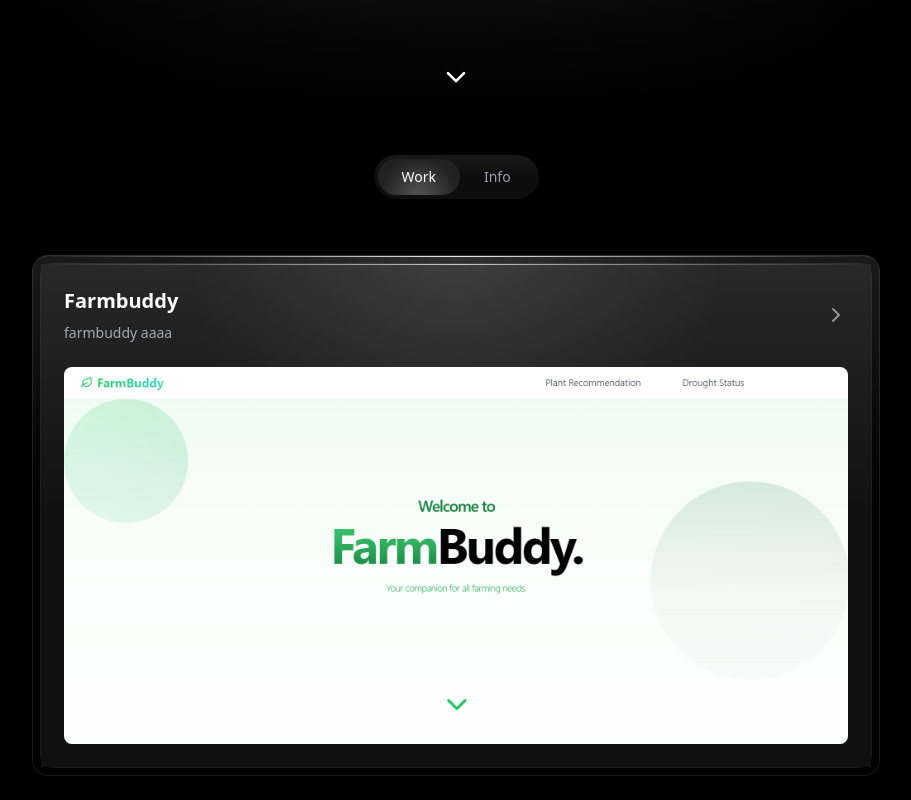
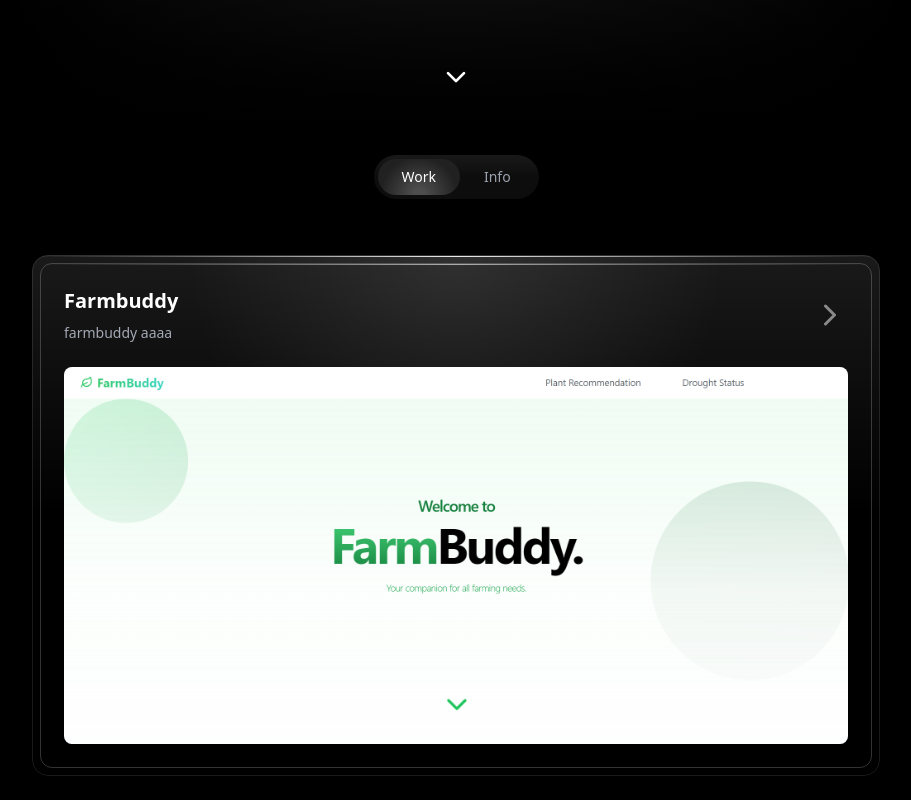
Before and after one commit to Zraffens/portfolio, a React (Create React App) app: page / in a window 1280 px wide. Shown: the part 677-1477 px from the top of the page, without its empty margins (184-1095 px from the left). Built offline with nearby package versions, Linux system fonts and the light colour scheme.

Commit message:
added some animations to the icon and fixed the border color

```diff
--- a/src/components/showcase.jsx
+++ b/src/components/showcase.jsx
@@ -31,10 +31,31 @@ const ProjectShowcase = ({ title, subtitle, projectImage, themeColor }) => {
         <div className="absolute inset-[16px] rounded-2xl bg-black" />
 
         {/* Inner border with gap */}
-        <div className="absolute inset-[8px] rounded-xl border border-white/10">
-          <div className="absolute inset-0 bg-[#111]" />
-          <div className="absolute top-0 left-0 right-0 h-[1px] bg-gradient-to-r from-transparent via-white/70 to-transparent" />
-        </div>
+        <motion.div
+          className="absolute inset-[8px] rounded-xl border"
+          initial={{ borderColor: "rgba(255, 255, 255, 0.2)" }}
+          animate={{
+            borderColor: isHovered
+              ? "rgba(255, 255, 255, 0.5)"
+              : "rgba(255, 255, 255, 0.2)",
+          }}
+          transition={{ duration: 0.3 }}
+        >
+          <motion.div
+            className="absolute top-0 left-0 right-0 h-[1px]"
+            initial={{
+              background:
+                "linear-gradient(to right, transparent, rgba(255, 255, 255, 0.7), transparent)",
+            }}
+            animate={{
+              background: isHovered
+                ? "linear-gradient(to right, transparent, rgba(255, 255, 255, 1), transparent)"
+                : "linear-gradient(to right, transparent, rgba(255, 255, 255, 0.6), transparent)",
+            }}
+            transition={{ duration: 0.3 }}
+          />
+        </motion.div>
+
         {/* Default gradient */}
         <div
           className="absolute inset-[1px] rounded-xl bg-[#111]"
@@ -63,7 +84,12 @@ const ProjectShowcase = ({ title, subtitle, projectImage, themeColor }) => {
               <h2 className="text-xl font-semibold text-white mb-2">{title}</h2>
               <p className="text-sm text-gray-400">{subtitle}</p>
             </div>
-            <ChevronRight className="text-white/50" size={24} />
+            <motion.div
+              animate={{ x: isHovered ? 10 : 0 }}
+              transition={{ duration: 0.3 }}
+            >
+              <ChevronRight className="text-white/50" size={36} />
+            </motion.div>
           </div>
 
           {/* Project preview */}
```
